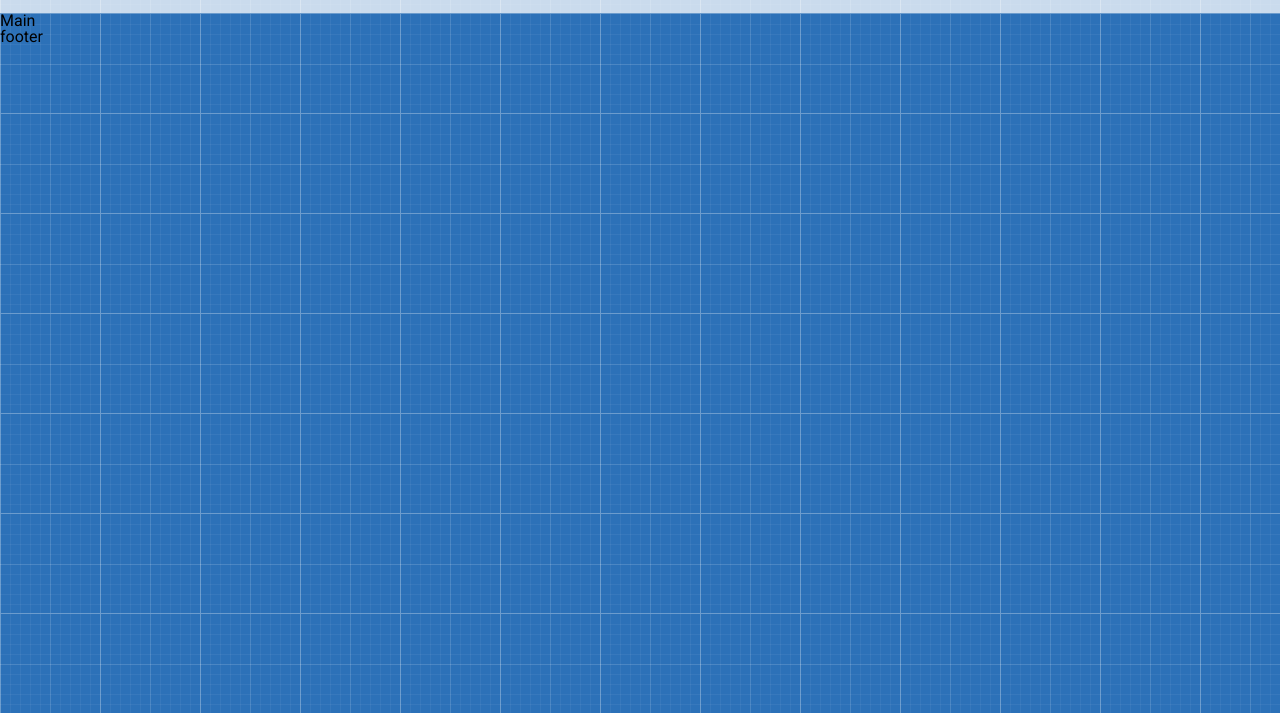
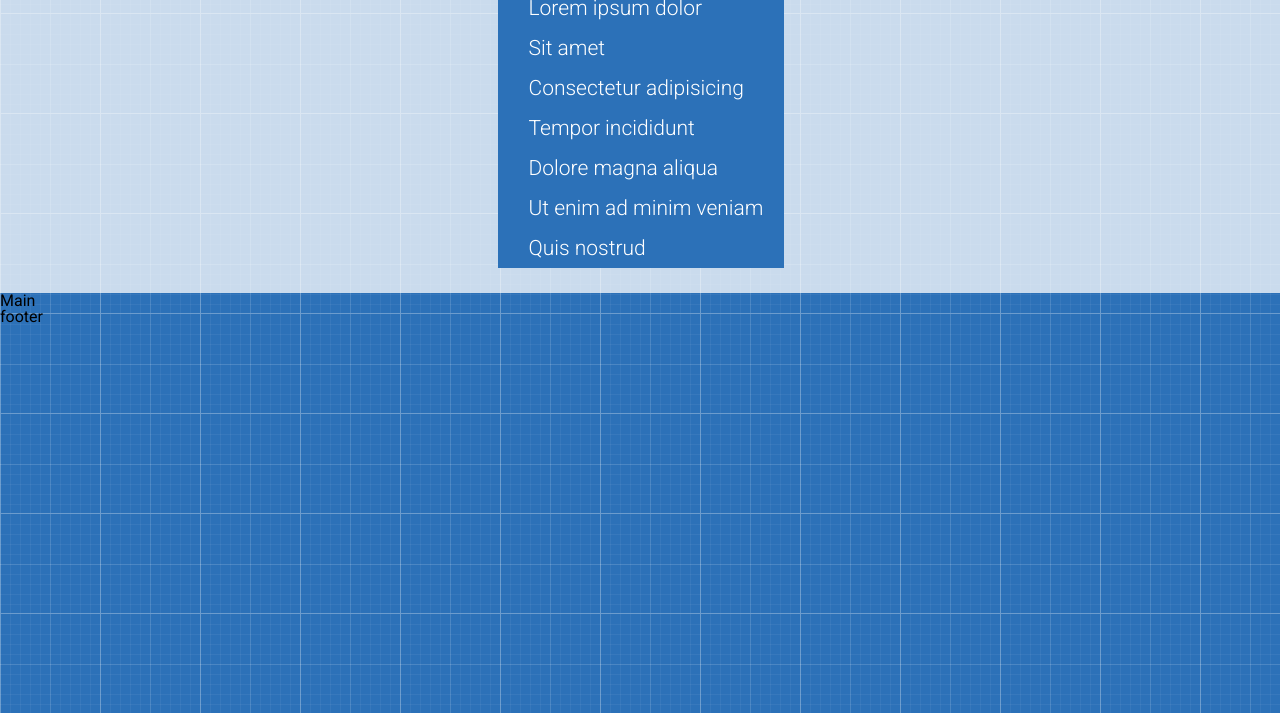
Before and after one commit to SerhiiShestopal/shop-project, a plain HTML site: page index.html in a window 1280 px wide. Shown: the part 87-800 px from the top of the page. Drawn offline with Linux system fonts and the light colour scheme.

Commit message:
add sub menu

```diff
--- a/index.html
+++ b/index.html
@@ -26,7 +26,17 @@
                     <nav>
                         <ul class="menu">
                             <li><a href="">Home</a></li>
-                            <li><a href="">Products</a></li>
+                            <li><a href="">Products</a>
+                                <ul class="submenu">
+                                    <li><a href="">Lorem ipsum dolor</a></li>
+                                    <li><a href="">Sit amet</a></li>
+                                    <li><a href="">Consectetur adipisicing</a></li>
+                                    <li><a href="">Tempor incididunt</a></li>
+                                    <li><a href="">Dolore magna aliqua</a></li>
+                                    <li><a href="">Ut enim ad minim veniam</a></li>
+                                    <li><a href="">Quis nostrud</a></li>
+                                </ul>
+                            </li>
                             <li><a href="">Payment</a></li>
                             <li><a href="">Shipping</a></li>
                         </ul>
--- a/style.css
+++ b/style.css
@@ -49,18 +49,18 @@ body {
     margin-top: 7px;
 }
 
-.menu li {
+.menu>li {
     float: left;
     width: 25%;
     border-left: 1px solid #2c71b8;
 
 }
 
-.menu li:last-child {
+.menu>li:last-child {
     border-right: 1px solid #2c71b8; ;
 }
 
-.menu a {
+.menu>li>a {
     display: block;
     height: 50px;
     text-decoration: none;
@@ -71,10 +71,46 @@ body {
     font-size: 21px;
 }
 
-.menu a:hover {
+.menu>li>a:hover {
     background-color: #2c71b8;
     color: white;
 }
+
+/* .menu>li:hover .submenu a {
+    background-color: #2c71b8;
+    color: white;
+} */
+
+.submenu {
+    width: 285px;
+    }
+
+.submenu>li>a {
+    display: block;
+    width: 285px;
+    height: 40px;
+    text-decoration: none;
+    color: white;
+    background-color: #2c71b8;
+    text-align: left;
+    line-height: 40px;
+    font-weight: 300;
+    font-size: 21px;
+    padding-left: 30px;
+
+}
+
+.submenu>li>a:hover {
+    background-color: white;
+    color: #2c71b8;
+}
+
+.submenu>li>a:hover .menu>li>a {
+    background-color: #2c71b8;
+    color: white;
+}
+
+
 
 .form-search {
     border: 1px solid #2c71b8;
```
